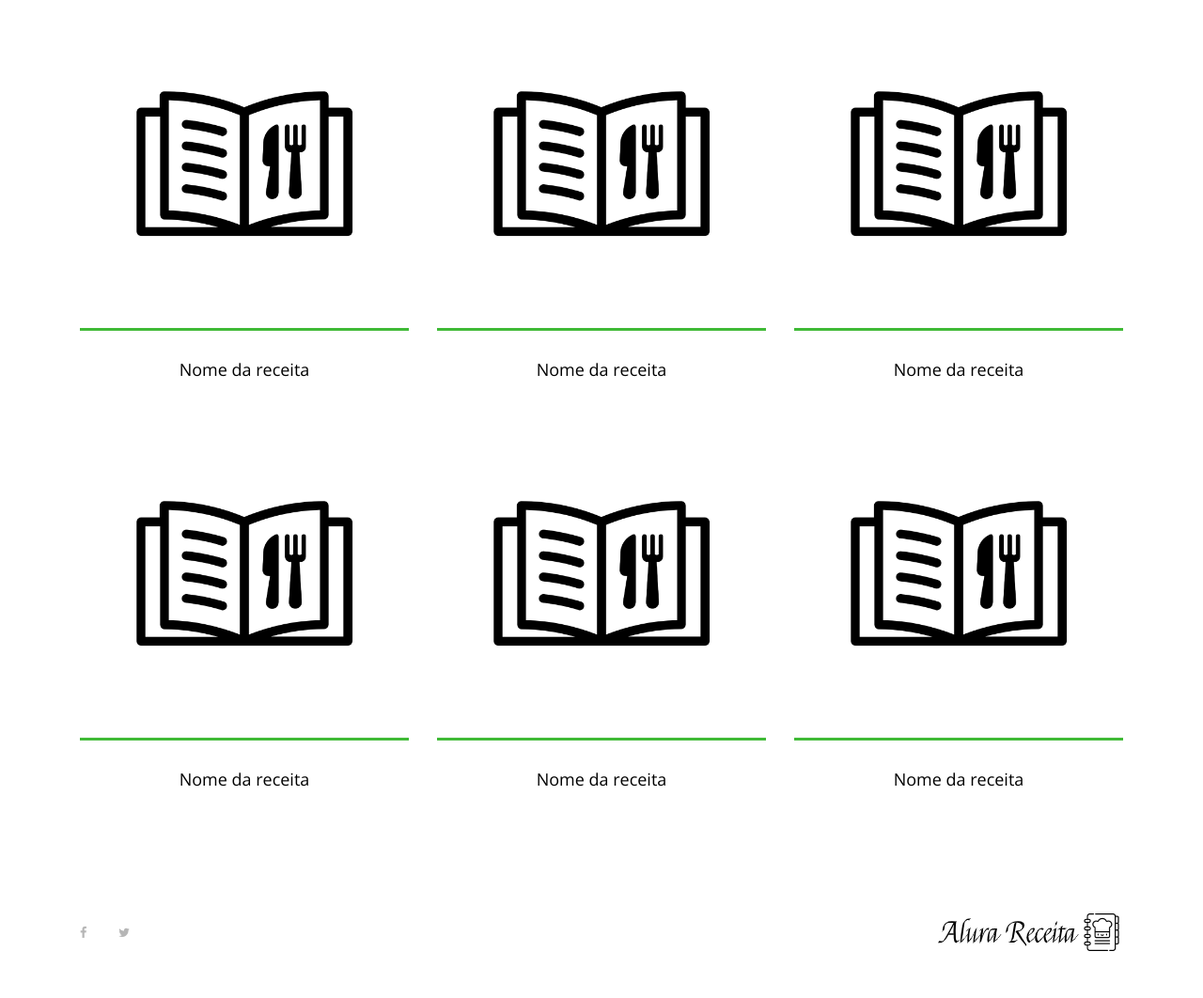
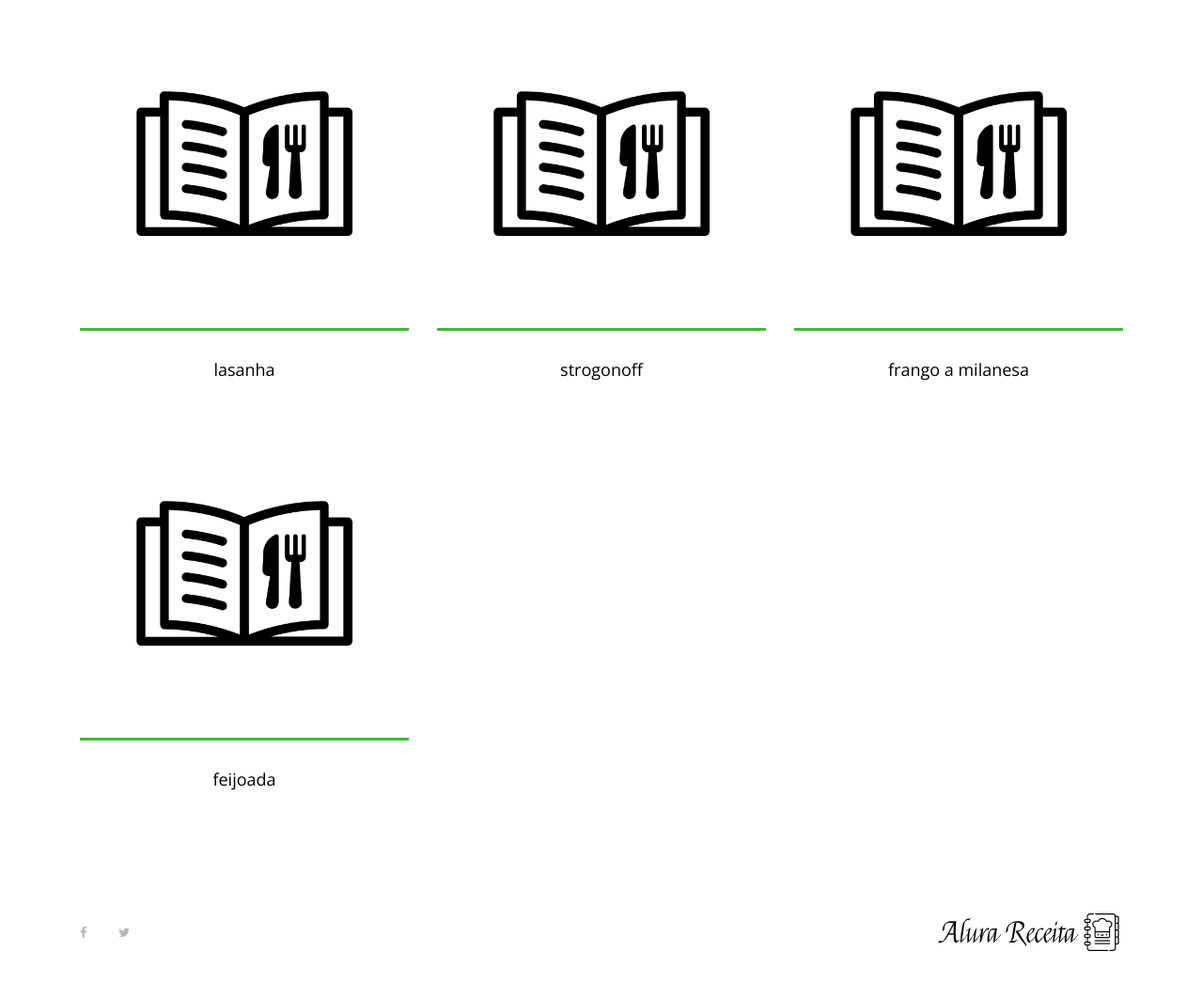
Before and after one commit to PaulaManoella/Projeto-Django, a Django app: page / in a window 1280 px wide. Shown: the part 196-1258 px from the top of the page at 94% size. Run offline with Django 5.2, Linux system fonts and the light colour scheme; some libraries are stand-ins or nearby versions.

Commit message:
passando context como parametro em render() para capturar dados de forma dinamica na pagina html

```diff
--- a/django_project/receitas/templates/index.html
+++ b/django_project/receitas/templates/index.html
@@ -38,76 +38,25 @@
         <div class="container">
             <div class="row">
                 <!-- Single Best Receipe Area -->
+
+                <!-- for para exibir os valores das chaves do dicionario definido na func index, em views -->
+                {% for key,receita in nomes_receitas.items %}
+
                 <div class="col-12 col-sm-6 col-lg-4">
                     <div class="single-best-receipe-area mb-30">
                         <img src="{% static 'img/bg-img/foto_receita.png' %}" alt="">
                         <div class="receipe-content">
                             <a href="">
-                                <h5>Nome da receita</h5>
+                                <!-- buscando a chave nome_receita definida em views, na func index -->
+                                <h5>{{ receita }}</h5>
                             </a>
                         </div>
                     </div>
                 </div>
+                {% endfor %}
 
                 <!-- Single Best Receipe Area -->
-                <div class="col-12 col-sm-6 col-lg-4">
-                    <div class="single-best-receipe-area mb-30">
-                        <img src="{% static 'img/bg-img/foto_receita.png' %}" alt="">
-                        <div class="receipe-content">
-                            <a href="receita.html">
-                                <h5>Nome da receita</h5>
-                            </a>
-                        </div>
-                    </div>
-                </div>
 
-                <!-- Single Best Receipe Area -->
-                <div class="col-12 col-sm-6 col-lg-4">
-                    <div class="single-best-receipe-area mb-30">
-                        <img src="{% static 'img/bg-img/foto_receita.png' %}" alt="">
-                        <div class="receipe-content">
-                            <a href="receita.html">
-                                <h5>Nome da receita</h5>
-                            </a>
-                        </div>
-                    </div>
-                </div>
-
-                <!-- Single Best Receipe Area -->
-                <div class="col-12 col-sm-6 col-lg-4">
-                    <div class="single-best-receipe-area mb-30">
-                        <img src="{% static 'img/bg-img/foto_receita.png' %}" alt="">
-                        <div class="receipe-content">
-                            <a href="receita.html">
-                                <h5>Nome da receita</h5>
-                            </a>
-                        </div>
-                    </div>
-                </div>
-
-                <!-- Single Best Receipe Area -->
-                <div class="col-12 col-sm-6 col-lg-4">
-                    <div class="single-best-receipe-area mb-30">
-                        <img src="{% static 'img/bg-img/foto_receita.png' %}" alt="">
-                        <div class="receipe-content">
-                            <a href="receita.html">
-                                <h5>Nome da receita</h5>
-                            </a>
-                        </div>
-                    </div>
-                </div>
-
-                <!-- Single Best Receipe Area -->
-                <div class="col-12 col-sm-6 col-lg-4">
-                    <div class="single-best-receipe-area mb-30">
-                        <img src="{% static 'img/bg-img/foto_receita.png' %}" alt="">
-                        <div class="receipe-content">
-                            <a href="receita.html">
-                                <h5>Nome da receita</h5>
-                            </a>
-                        </div>
-                    </div>
-                </div>
             </div>
         </div>
     </section>
--- a/django_project/receitas/views.py
+++ b/django_project/receitas/views.py
@@ -3,9 +3,23 @@ from django.shortcuts import render
 from django.http import HttpResponse
 
 def index(request):
+
+    receitas = {
+        1: 'lasanha',
+        2: 'strogonoff',
+        3: 'frango a milanesa',
+        4: 'feijoada'
+    }
+
+    dados_receitas={
+        'nomes_receitas': receitas
+    }
+
     # usando render para renderizar o arquivo html
     return render(request,
-                  'index.html')
+                  'index.html',
+                #   passando context como parametro para renderizar na pagina html
+                  dados_receitas)
 
 def receita(request):
     return render(request,
```
